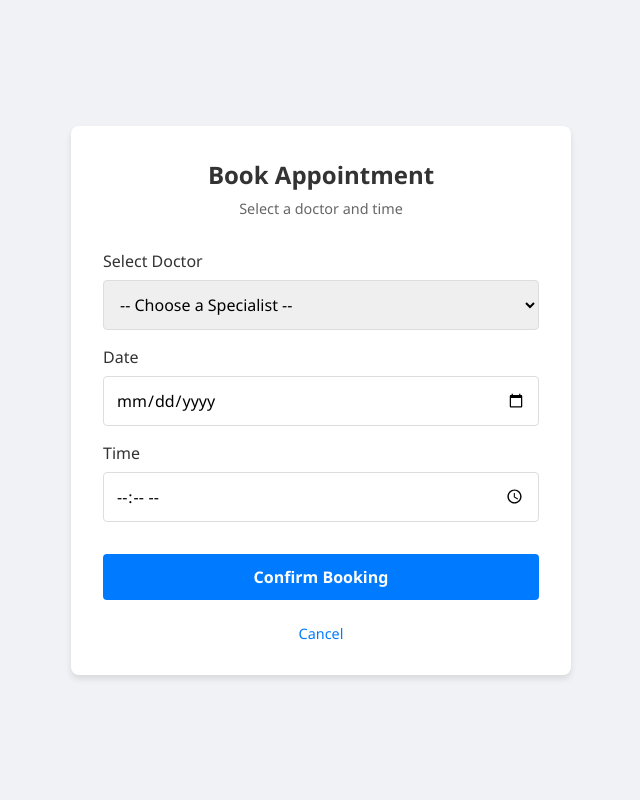
After one commit to rafidabrar47/appointment-scheduler, a PHP site: page /views/book_appointment.php in a window 1280 px wide. The commit adds this page. Shown: the whole page, without its empty margins (319-959 px from the left). Run offline with PHP 8.4, Linux system fonts and the light colour scheme; the template is opened without the code that fills it, so the values that code supplies are empty.

Commit message:
booking page created for patient (T-10)

```diff
--- /dev/null
+++ b/views/book_appointment.php
@@ -0,0 +1,45 @@
+<!DOCTYPE html>
+<html lang="en">
+<head>
+    <title>Book Appointment</title>
+    <link rel="stylesheet" href="assets/css/style.css">
+</head>
+<body>
+    <div class="auth-container" style="max-width: 500px;"> <div class="auth-header">
+            <h2>Book Appointment</h2>
+            <p>Select a doctor and time</p>
+        </div>
+
+        <form action="index.php?action=book_submit" method="POST">
+
+            <div class="form-group">
+                <label>Select Doctor</label>
+                <select name="doctor_id" class="form-control" required>
+                    <option value="">-- Choose a Specialist --</option>
+                    <?php foreach ($doctors as $doc): ?>
+                        <option value="<?php echo $doc['user_id']; ?>">
+                            <?php echo htmlspecialchars($doc['full_name']); ?> (<?php echo htmlspecialchars($doc['specialization']); ?>)
+                        </option>
+                    <?php endforeach; ?>
+                </select>
+            </div>
+
+            <div class="form-group">
+                <label>Date</label>
+                <input type="date" name="date" class="form-control" required min="<?php echo date('Y-m-d'); ?>">
+            </div>
+
+            <div class="form-group">
+                <label>Time</label>
+                <input type="time" name="time" class="form-control" required>
+            </div>
+
+            <button type="submit" class="btn-primary">Confirm Booking</button>
+
+            <div class="auth-footer">
+                <a href="index.php?action=dashboard_patient">Cancel</a>
+            </div>
+        </form>
+    </div>
+</body>
+</html>
--- a/views/patient_dashboard.php
+++ b/views/patient_dashboard.php
@@ -12,7 +12,7 @@
         <div class="sidebar">
             <h3>Patient Panel</h3>
             <a href="#" class="active">My Appointments</a>
-            <a href="#">Book New</a>
+            <a href="index.php?action=book_appointment">Book New</a>
             <a href="#">Medical Records</a>
             <a href="index.php?action=logout" class="logout-btn">Logout</a>
         </div>
```
Also changed, not shown: index.php (+15 -0 lines), models/User.php (+11 -0 lines).
